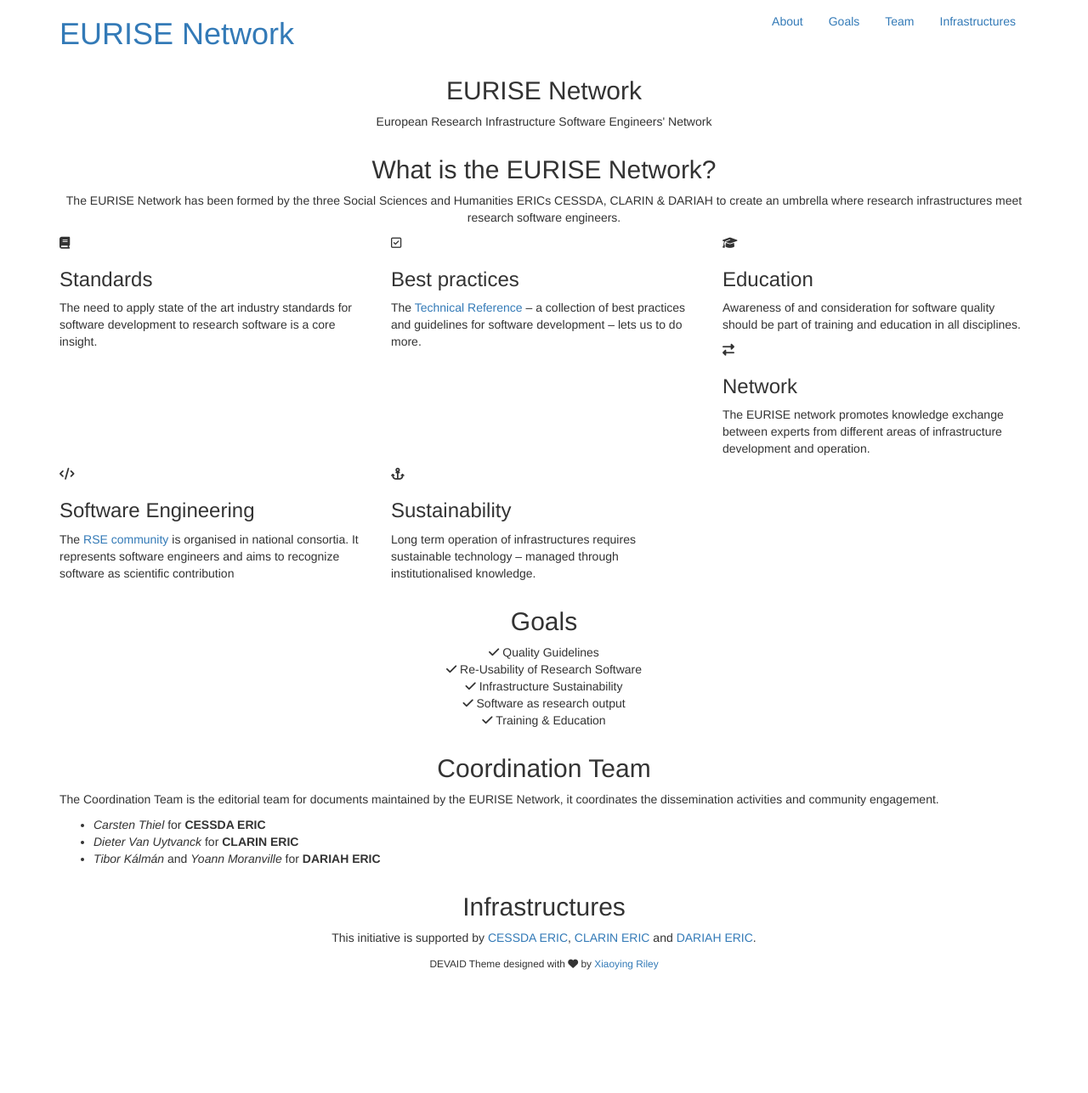
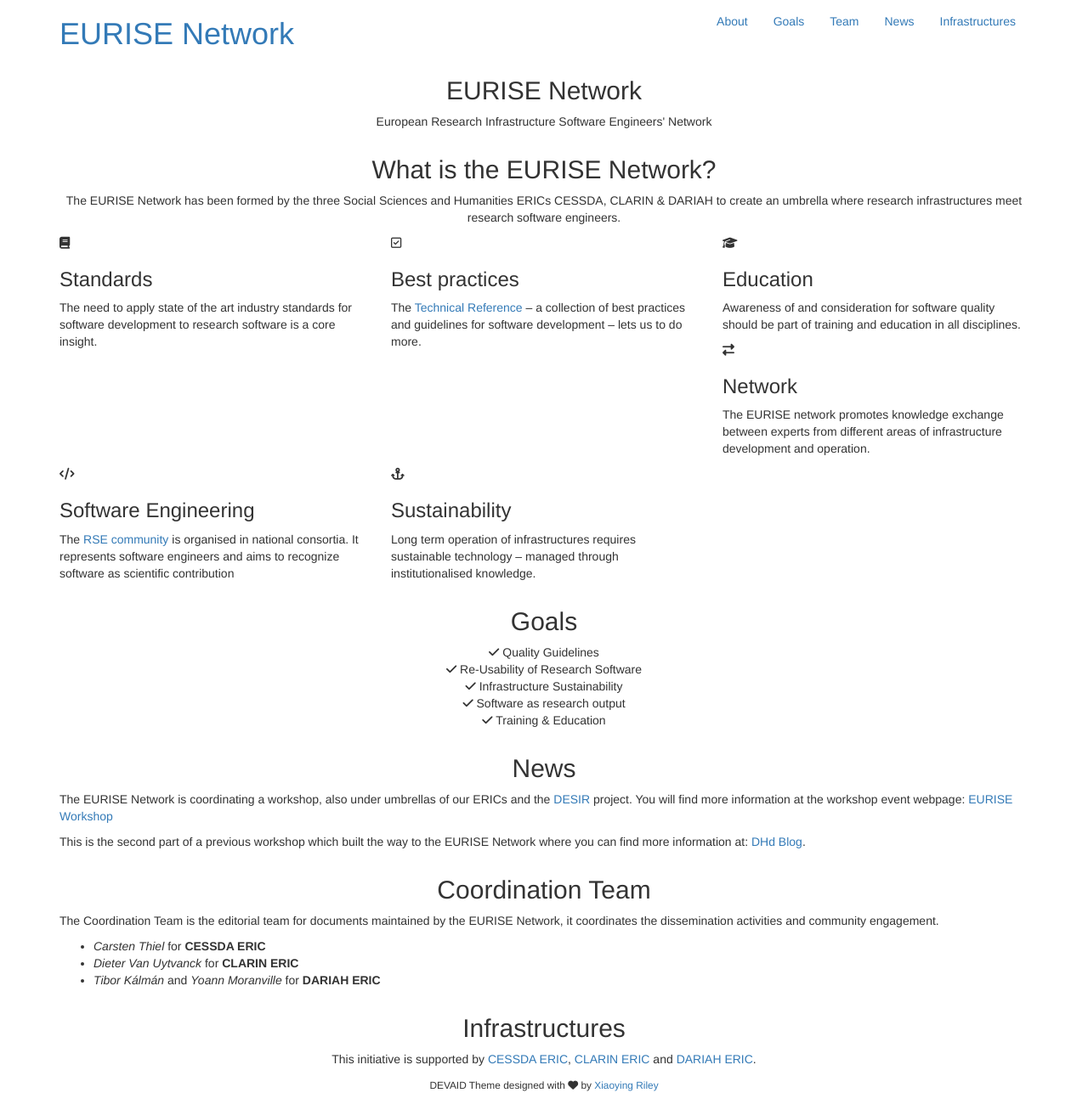
Before and after one commit to eurise-network/eurise-network.github.io, a Jekyll site: the page built from public/plugins/jquery-scrollTo/README.md, in a window 1280 px wide. Shown: the whole page at 85% size. Built offline with Jekyll 4.4.1, drawn with Linux system fonts in a browser that asks for light colours; nearby versions of some CDN libraries; our own code applies the rules of GitHub Pages for plain Markdown files; library files that are not in the unit come from our copies; comment, search, counter and statistics services are not loaded; before the commit the page ends 1144 px from its top, so only the background shows below that.

Commit message:
Add News category with workshop plan - from Tibor's email

```diff
--- a/_config.yml
+++ b/_config.yml
@@ -51,6 +51,9 @@ widgets:
   - title: Team
     url: team
     archor: true
+  - title: News
+    url: news
+    archor: true
   - title: Infrastructures
     url: infrastructures
     archor: true
--- /dev/null
+++ b/_includes/news.html
@@ -0,0 +1,20 @@
+    <!-- ******NEWS****** -->
+    <section id="news" class="news section">
+        <div class="container">
+            <div class="license-inner">
+                <h2 class="title text-center">News</h2>
+                <div class="info">
+                    <p>
+                        The EURISE Network is coordinating a workshop, also under umbrellas of our ERICs and the
+                        <a href="https://www.dariah.eu/activities/projects-and-affiliations/desir/">DESIR</a> project.
+                        You will find more information at the workshop event webpage:
+                        <a href="https://euriseworkshop.sciencesconf.org/">EURISE Workshop</a>
+                    </p>
+                    <p>
+                        This is the second part of a previous workshop which built the way to the EURISE Network where
+                        you can find more information at: <a href="https://dhd-blog.org/?p=8685">DHd Blog</a>.
+                    </p>
+                </div><!--//info-->
+            </div><!--//features-inner-->
+        </div><!--//container-->
+    </section><!--//news-->
--- a/_layouts/default.html
+++ b/_layouts/default.html
@@ -9,6 +9,7 @@
 {% include about.html %}
 
 {% include goals.html %}
+{% include news.html %}
 {% include team.html %}
 
 {% include infrastructures.html %}
```
Also changed, not shown: public/css/styles.css (+9 -0 lines).
